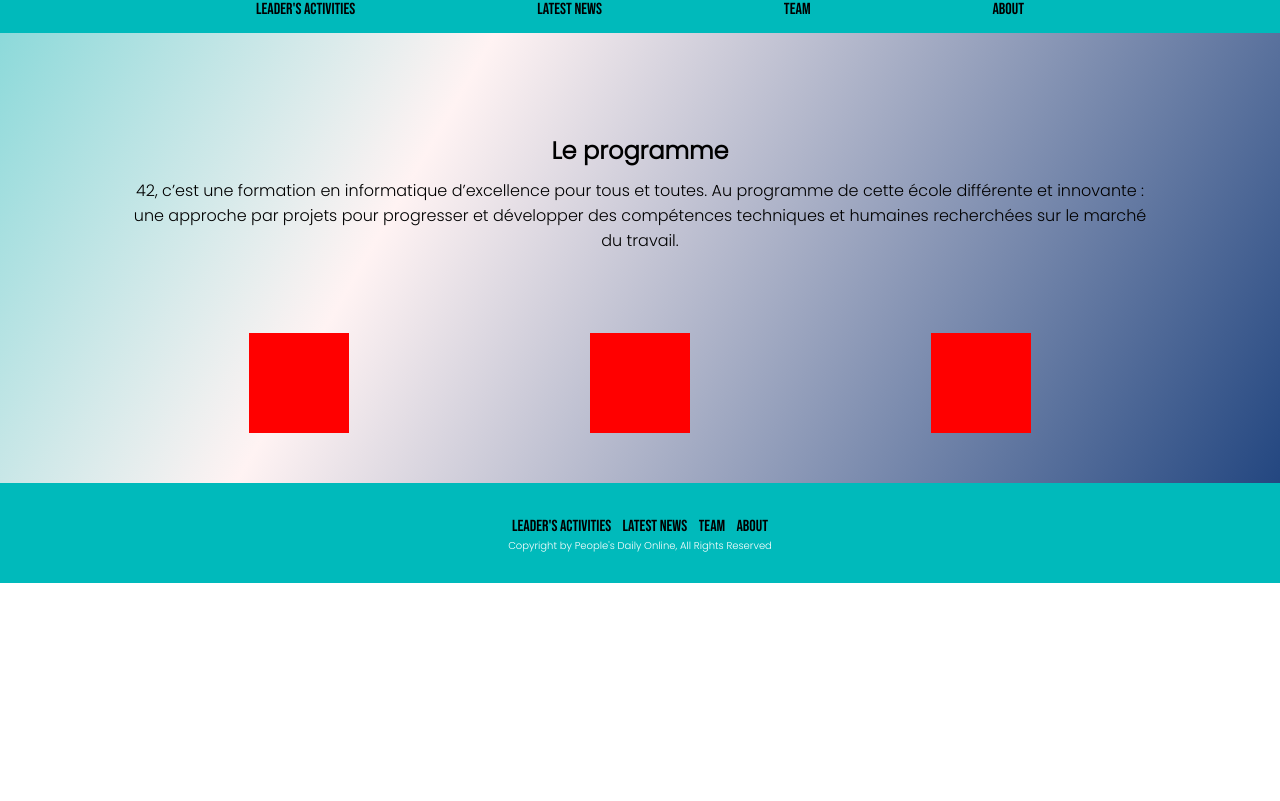
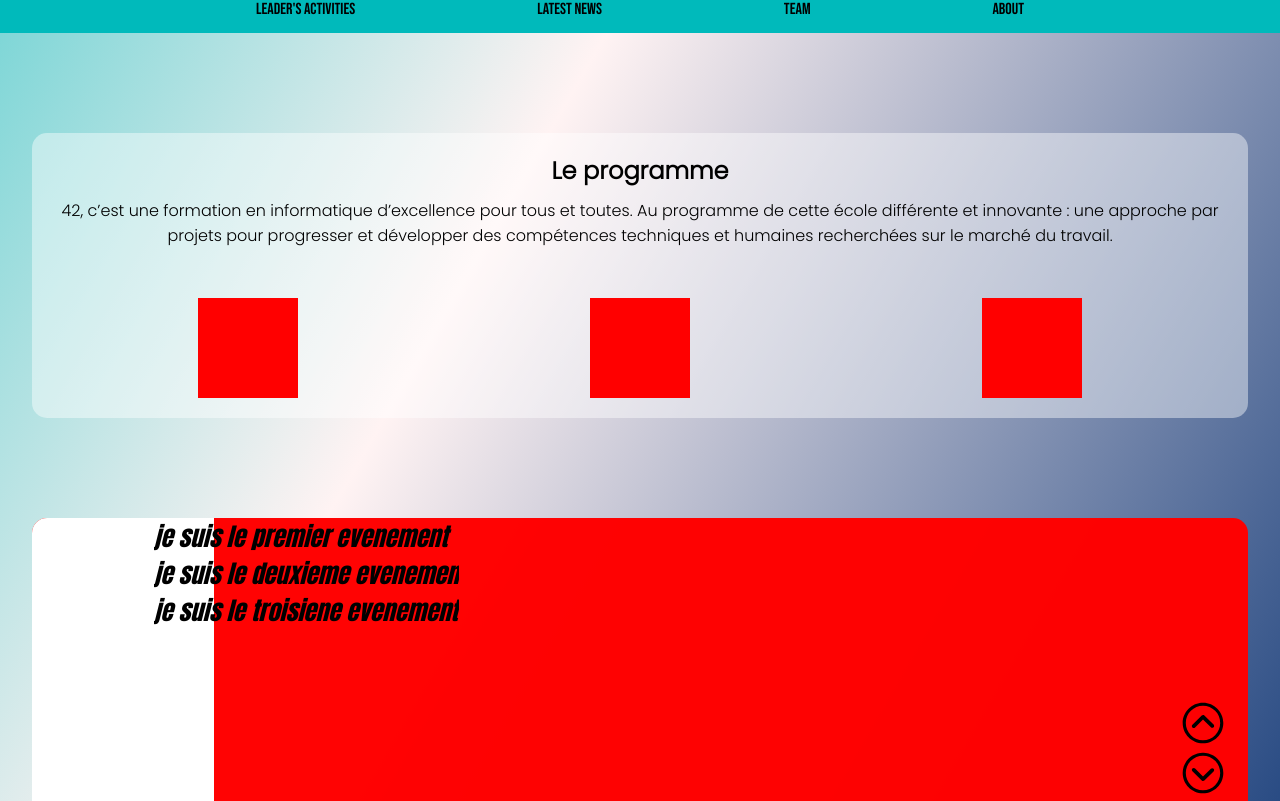
Before and after one commit to agnestshibangu/BDE, a React (Create React App) app: page / in a window 1280 px wide. Shown: the part 1017-1818 px from the top of the page. Before the commit the page ends 1600 px from the top, so only its background shows below. Built offline with nearby package versions, Linux system fonts and the light colour scheme.

Commit message:
calendar wip

```diff
--- a/package.json
+++ b/package.json
@@ -10,6 +10,7 @@
     "node-sass": "^9.0.0",
     "react": "^18.2.0",
     "react-dom": "^18.2.0",
+    "react-icons": "^4.12.0",
     "react-modal": "^3.16.1",
     "react-router-dom": "^6.21.0",
     "react-scripts": "^5.0.1",
--- a/src/App.js
+++ b/src/App.js
@@ -4,7 +4,7 @@ import Landingpage from "./components/Landingpage";
 import Navbar from "./components/Navbar";
 import Banderole from "./components/Banderole";
 import Section from "./components/Section";
-// import Calendar from "./components/Calendar";
+import Calendar from "./components/Calendar";
 import Footer from "./components/Footer";
 
 import '../src/Style/app.scss';
@@ -20,7 +20,7 @@ function App() {
 
       <Navbar />
       <Section />
-      {/* <Calendar /> */}
+      <Calendar />
       <Footer />
     </div>
   );
--- a/src/Style/calendar.scss
+++ b/src/Style/calendar.scss
@@ -1,102 +1,51 @@
-L SCSSResult Skip Results Iframe
-EDIT ON
-body {
+@import url('https://fonts.googleapis.com/css2?family=Anton&display=swap');
+
+.calendar-section {
+  width: 95%;
+  height: fit-content;
+  // background-color: grey;
+  margin: 100px auto 50px auto;
+  display: flex;
+  flex-direction: column;
+  justify-content: space-between;
+  background-color: rgba(255, 0, 0, 0.989);
+  border-radius: 15px;
+  height: 300px;
   position: relative;
+}
+
+.calendar-title {
   display: flex;
   justify-content: center;
-  align-items: center;
-  height: 100vh;
-  font-family: 'Poppins', sans-serif;
-  background: url("https://images.unsplash.com/photo-1516912481808-3406841bd33c?ixlib=rb-0.3.5&q=85&fm=jpg&crop=entropy&cs=srgb&ixid=eyJhcHBfaWQiOjE0NTg5fQ&s=183f2924ba5a8429441804609b2d4f61") no-repeat center / cover;
-
-  &::before {
-    content: "";
-    position: absolute;
-    top: 0;
-    left: 0;
-    bottom: 0;
-    right: 0;
-    background: inherit;
-    filter: blur(10px);
-  }
+  text-align: center;
 }
 
-.calendar {
-  position: relative;
-  width: 300px;
-  background-color: #fff;
-  box-sizing: border-box;
-  border-radius: 8px;
-  overflow: hidden;
-  margin: auto;
+.calendar-box {
+  width: 15%;
+  height: 100%;
+  background-color: white;
+
 }
 
-.calendar__picture {
-  position: relative;
-  height: 200px;
-  padding: 20px;
-  color: #fff;
-  background: #173d7a;
-  box-sizing: border-box;
-
-  &::before {
-    content: "";
-    left: 0;
-    right: 0;
-    top: 0;
-    bottom: 0;
-    position: absolute;
-    background: linear-gradient(to top, rgba(#000, 0.25), rgba(#000, 0.1));
-  }
-
-  h2 {
-    margin: 0;
-  }
-
-  h3 {
-    margin: 0;
-    font-weight: 500;
-  }
+.calendar-list {
+  position: absolute;
+  left: 10%;
+  width: fit-content;
+  overflow: visible;
 }
 
-.calendar__date {
-  padding: 20px;
-  display: grid;
-  grid-template-columns: repeat(auto-fit, minmax(25px, 1fr));
-  grid-gap: 10px;
-  box-sizing: border-box;
+.calendar-list-item {
+  font-family: 'Anton', sans-serif;
+  font-size: 25px;
+  font-style: italic;
 }
 
-.calendar__day {
+.arrows-box {
+  position: absolute;
+  font-size: 50px;
+  float: right;
+  right: 20px;
+  bottom: 20px;
   display: flex;
-  align-items: center;
-  justify-content: center;
-  height: 25px;
-  font-weight: 600;
-  color: #262626;
-
-  &:nth-child(7) {
-    color: #ff685d;
-  }
+  flex-direction: column;
 }
-
-.calendar__number {
-  display: flex;
-  align-items: center;
-  justify-content: center;
-  height: 25px;
-  color: #262626;
-
-  &:nth-child(7n) {
-    color: #ff685d;
-    font-weight: 700;
-  }
-
-  &--current,
-  &:hover {
-    background-color: #009688;
-    color: #fff !important;
-    font-weight: 700;
-    cursor: pointer;
-  }
-}
--- a/src/Style/section.scss
+++ b/src/Style/section.scss
@@ -1,13 +1,17 @@
 @import url('https://fonts.googleapis.com/css2?family=Poppins:ital,wght@1,300&display=swap');
 
 .main-section {
-    width: 80%;
+    width: 95%;
     height: fit-content;
     // background-color: grey;
     margin: 100px auto 50px auto;
     display: flex;
     flex-direction: column;
     justify-content: space-between;
+    background-color: rgba(255, 255, 255, 0.432);
+    border-radius: 15px;
+    padding: 20px;
+
 }
 
 .section-title, .section-text, .section-small-elements {
@@ -24,7 +28,7 @@
 
 
 .section-small-elements {
-    margin-top: 80px;
+    margin-top: 50px;
     display: flex;
     justify-content: space-around;
     width: 100%;
@@ -40,12 +44,13 @@
 
 /* media queries */
 
-@media only screen and (max-width: 500px) {
+@media only screen and (max-width: 600px) {
     .section-small-elements {
         flex-direction: column;
         justify-content: space-around;
         align-items: center;
         height: 500px;
+        margin-top: 30px;
     }
 }
 
--- a/src/components/Calendar.js
+++ b/src/components/Calendar.js
@@ -1,58 +1,26 @@
 import React from 'react'
 import '../Style/calendar.scss';
+import { IoIosArrowDropup } from "react-icons/io";
+import { IoIosArrowDropdown } from "react-icons/io";
 
 export default function Calendar() {
   return (
-    <div>
-<div class="calendar">
-  <div class="calendar__picture">
-    <h2>18, Sunday</h2>
-    <h3>December</h3>
-  </div>
-  <div class="calendar__date">
-    <div class="calendar__day">M</div>
-    <div class="calendar__day">T</div>
-    <div class="calendar__day">W</div>
-    <div class="calendar__day">T</div>
-    <div class="calendar__day">F</div>
-    <div class="calendar__day">S</div>
-    <div class="calendar__day">S</div>
-    <div class="calendar__number"></div>
-    <div class="calendar__number"></div>
-    <div class="calendar__number"></div>
-    <div class="calendar__number">1</div>
-    <div class="calendar__number">2</div>
-    <div class="calendar__number">3</div>
-    <div class="calendar__number">4</div>
-    <div class="calendar__number">5</div>
-    <div class="calendar__number">6</div>
-    <div class="calendar__number">7</div>
-    <div class="calendar__number">8</div>
-    <div class="calendar__number">9</div>
-    <div class="calendar__number">10</div>
-    <div class="calendar__number">11</div>
-    <div class="calendar__number">12</div>
-    <div class="calendar__number">13</div>
-    <div class="calendar__number">14</div>
-    <div class="calendar__number">15</div>
-    <div class="calendar__number">16</div>
-    <div class="calendar__number">17</div>
-    <div class="calendar__number calendar__number--current">18</div>
-    <div class="calendar__number">19</div>
-    <div class="calendar__number">20</div>
-    <div class="calendar__number">21</div>
-    <div class="calendar__number">22</div>
-    <div class="calendar__number">23</div>
-    <div class="calendar__number">24</div>
-    <div class="calendar__number">25</div>
-    <div class="calendar__number">26</div>
-    <div class="calendar__number">27</div>
-    <div class="calendar__number">28</div>
-    <div class="calendar__number">29</div>
-    <div class="calendar__number">30</div>
-  </div>
-</div>
+    <div className='calendar-section'>
+        {/* <h2 className='calendar-title'>Les dates importantes</h2> */}
 
+        <div className='calendar-box'>
+          <div className='calendar-list'>
+            <p className='calendar-list-item'>je suis le premier evenement</p>
+            <p className='calendar-list-item'>je suis le deuxieme evenemen</p>
+            <p className='calendar-list-item'>je suis le troisiene evenement</p>
+          </div>
+        </div>
+
+        <div className='arrows-box'>
+          <IoIosArrowDropup />
+          <IoIosArrowDropdown />
+
+        </div>
     </div>
   )
 }
```
Also changed, not shown: 1 other file (tests, documents, lock files or other folders).
